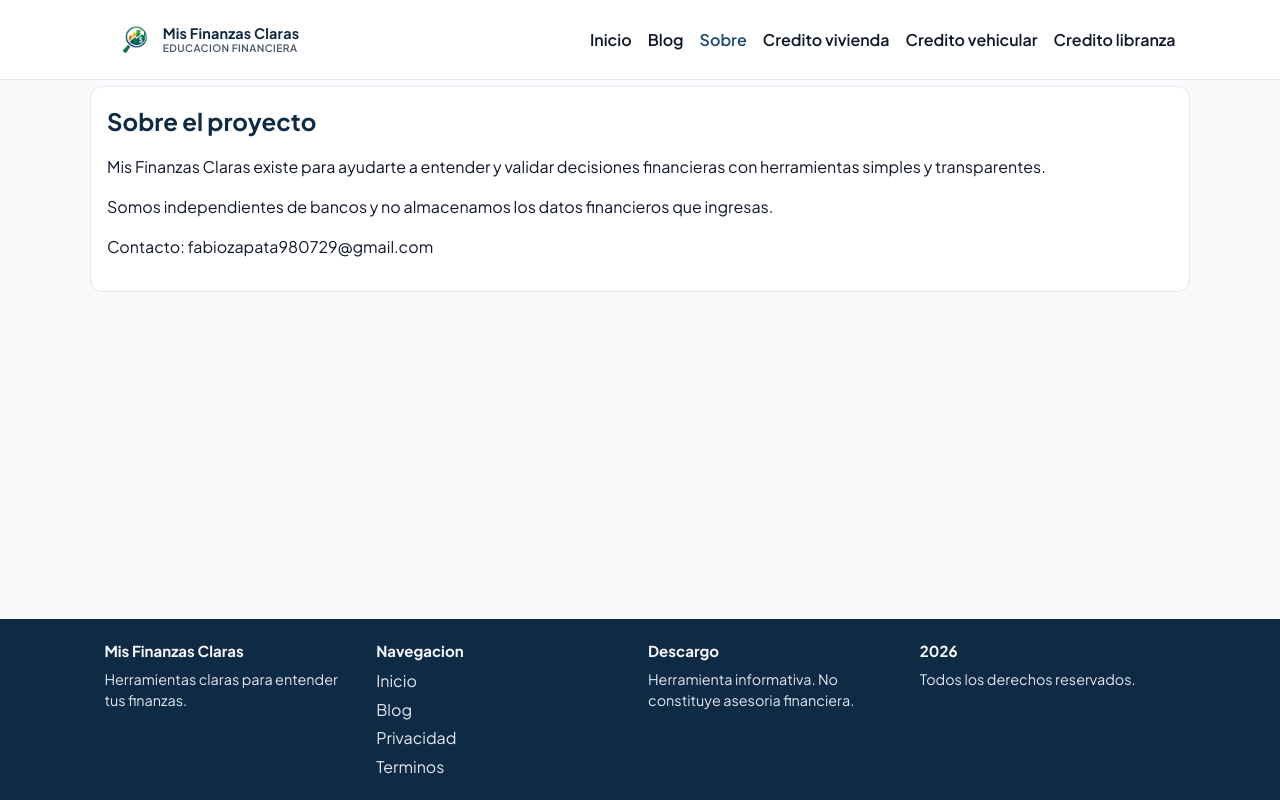
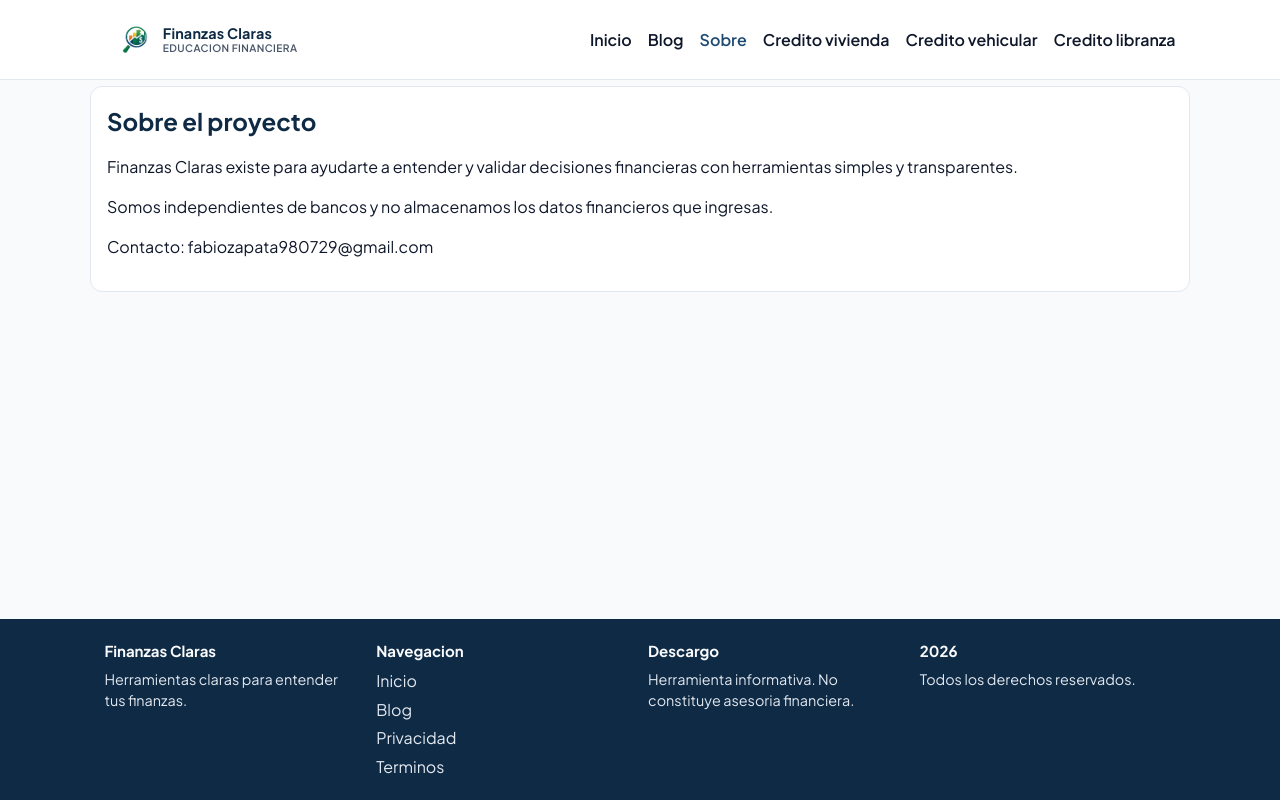
Before and after one commit to fazd/chequeo-cuota, a React (Vite) app: page /sobre in a window 1280 px wide. Built offline with nearby package versions, Linux system fonts and the light colour scheme; no server answers.

Commit message:
Update wit the domain name

```diff
--- a/src/presentation/layout/Footer.tsx
+++ b/src/presentation/layout/Footer.tsx
@@ -5,7 +5,7 @@ export function Footer() {
     <footer className="site-footer">
       <div className="site-footer-grid">
         <section>
-          <h3 className="site-footer-title">Mis Finanzas Claras</h3>
+          <h3 className="site-footer-title">Finanzas Claras</h3>
           <p>Herramientas claras para entender tus finanzas.</p>
         </section>
 
--- a/src/presentation/layout/Navbar.tsx
+++ b/src/presentation/layout/Navbar.tsx
@@ -29,9 +29,9 @@ export function Navbar() {
     <header className={`site-navbar${scrolled ? ' with-shadow' : ''}`}>
       <div className="site-navbar-inner">
         <Link to="/" className="brand">
-          <img src={logo} alt="Mis Finanzas Claras" className="brand-logo" />
+          <img src={logo} alt="Finanzas Claras" className="brand-logo" />
           <span className="brand-text">
-            <span>Mis Finanzas Claras</span>
+            <span>Finanzas Claras</span>
             <span>Educacion financiera</span>
           </span>
         </Link>
--- a/src/presentation/pages/AboutPage.tsx
+++ b/src/presentation/pages/AboutPage.tsx
@@ -7,7 +7,7 @@ export function AboutPage() {
       <SeoHead meta={seoMetaByPath.about} />
       <h1 className="page-title">Sobre el proyecto</h1>
       <p>
-        Mis Finanzas Claras existe para ayudarte a entender y validar decisiones
+        Finanzas Claras existe para ayudarte a entender y validar decisiones
         financieras con herramientas simples y transparentes.
       </p>
       <p>
--- a/src/presentation/pages/BlogPostPage.tsx
+++ b/src/presentation/pages/BlogPostPage.tsx
@@ -21,7 +21,7 @@ export function BlogPostPage() {
   }
 
   const meta = {
-    title: `${post.title} - Mis Finanzas Claras`,
+    title: `${post.title} - Finanzas claras`,
     description: post.excerpt,
     canonical: buildCanonical(`/blog/${post.slug}`),
     ogType: 'article' as const,
--- a/src/presentation/pages/Home.tsx
+++ b/src/presentation/pages/Home.tsx
@@ -35,7 +35,7 @@ export function Home() {
               icon={faMagnifyingGlass}
             />
           </div>
-          <h1 className="title">Mis finanzas claras</h1>
+          <h1 className="title">Finanzas claras</h1>
         </div>
 
         <p className="subtitle">
@@ -46,7 +46,7 @@ export function Home() {
         <section className="landing-block">
           <h2 className="landing-title">Como te ayudamos</h2>
           <p>
-            Mis Finanzas Claras te permite entender conceptos clave y tomar
+            Finanzas Claras te permite entender conceptos clave y tomar
             decisiones con mayor claridad antes de hablar con tu banco.
           </p>
         </section>
--- a/src/presentation/seo/meta.ts
+++ b/src/presentation/seo/meta.ts
@@ -3,61 +3,61 @@ import type { SeoMeta } from './seo.types'
 
 export const seoMetaByPath: Record<string, SeoMeta> = {
   home: {
-    title: 'Mis Finanzas Claras - Educacion financiera para credito de vivienda',
+    title: 'Finanzas claras - Educacion financiera para credito de vivienda',
     description:
       'Aprende sobre amortizacion, tasas y estrategias de pago para tomar mejores decisiones financieras.',
     canonical: buildCanonical('/'),
     ogType: 'website',
   },
   mortgageAmortization: {
-    title: 'Amortizacion credito vivienda - Mis Finanzas Claras',
+    title: 'Amortizacion credito vivienda - Finanzas claras',
     description:
       'Calcula tu tabla de amortizacion de credito de vivienda y valida cuota teorica en sistema frances.',
     canonical: buildCanonical('/amortizacion-credito-vivienda'),
     ogType: 'website',
   },
   vehicleLoan: {
-    title: 'Amortizacion credito vehicular - Mis Finanzas Claras',
+    title: 'Amortizacion credito vehicular - Finanzas claras',
     description:
       'Calcula cuota, tabla de amortizacion y compara escenarios para tu credito vehicular.',
     canonical: buildCanonical('/amortizacion-credito-vehicular'),
     ogType: 'website',
   },
   payrollLoan: {
-    title: 'Amortizacion credito de libranza - Mis Finanzas Claras',
+    title: 'Amortizacion credito de libranza - Finanzas claras',
     description:
       'Simula tu credito de libranza y evalua cuota, plazo e intereses con abonos periodicos.',
     canonical: buildCanonical('/amortizacion-credito-libranza'),
     ogType: 'website',
   },
   blogIndex: {
-    title: 'Blog de educacion financiera - Mis Finanzas Claras',
+    title: 'Blog de educacion financiera - Finanzas claras',
     description:
       'Articulos practicos para entender credito de vivienda, tasas, amortizacion y decisiones financieras.',
     canonical: buildCanonical('/blog'),
     ogType: 'website',
   },
   about: {
-    title: 'Sobre el proyecto - Mis Finanzas Claras',
+    title: 'Sobre el proyecto - Finanzas claras',
     description:
-      'Conoce por que existe Mis Finanzas Claras y nuestro enfoque independiente para educacion financiera.',
+      'Conoce por que existe Finanzas claras y nuestro enfoque independiente para educacion financiera.',
     canonical: buildCanonical('/sobre'),
   },
   privacy: {
-    title: 'Politica de privacidad - Mis Finanzas Claras',
+    title: 'Politica de privacidad - Finanzas claras',
     description:
-      'Transparencia sobre analytics, cookies tecnicas y tratamiento de datos en Mis Finanzas Claras.',
+      'Transparencia sobre analytics, cookies tecnicas y tratamiento de datos en Finanzas claras.',
     canonical: buildCanonical('/privacidad'),
   },
   terms: {
-    title: 'Terminos y descargo - Mis Finanzas Claras',
+    title: 'Terminos y descargo - Finanzas claras',
     description:
-      'Condiciones de uso y descargo de responsabilidad de la plataforma Mis Finanzas Claras.',
+      'Condiciones de uso y descargo de responsabilidad de la plataforma Finanzas claras.',
     canonical: buildCanonical('/terminos'),
   },
   notFound: {
-    title: 'Pagina no encontrada - Mis Finanzas Claras',
-    description: 'La ruta solicitada no existe en Mis Finanzas Claras.',
+    title: 'Pagina no encontrada - Finanzas claras',
+    description: 'La ruta solicitada no existe en Finanzas claras.',
     canonical: buildCanonical('/404'),
   },
 }
--- a/src/presentation/seo/site.ts
+++ b/src/presentation/seo/site.ts
@@ -1,4 +1,4 @@
-const siteUrl = import.meta.env.VITE_SITE_URL ?? 'https://misfinanzasclaras.vercel.app'
+const siteUrl = import.meta.env.VITE_SITE_URL ?? 'https://finanzasclaras.app'
 
 export function buildCanonical(pathname: string): string {
   const normalizedPath = pathname.startsWith('/') ? pathname : `/${pathname}`
```
Also changed, not shown: design_documents/diseño_2.md (+3 -3 lines), design_documents/ui-diseño.md (+1 -1 lines), public/robots.txt, 2 other files (tests, documents, lock files or other folders).
